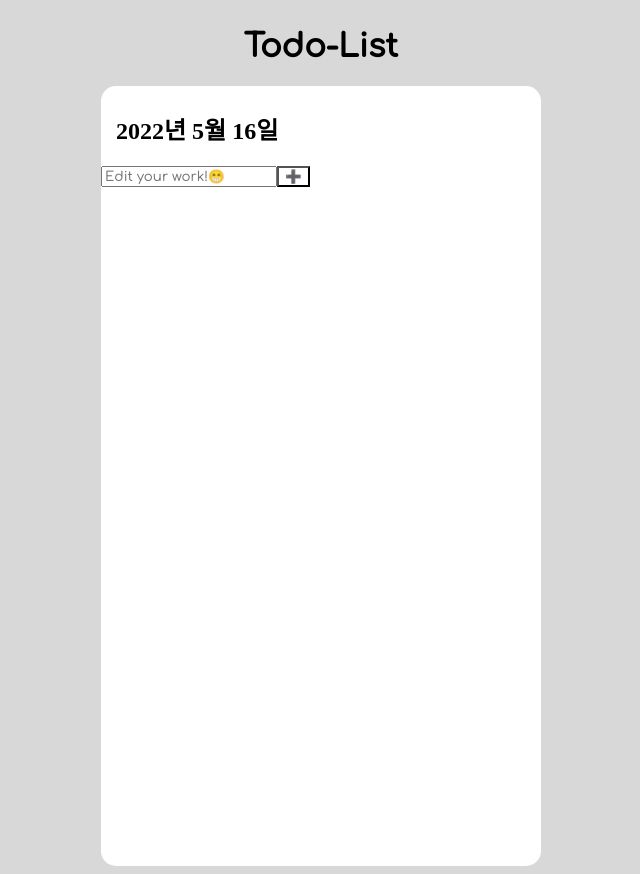
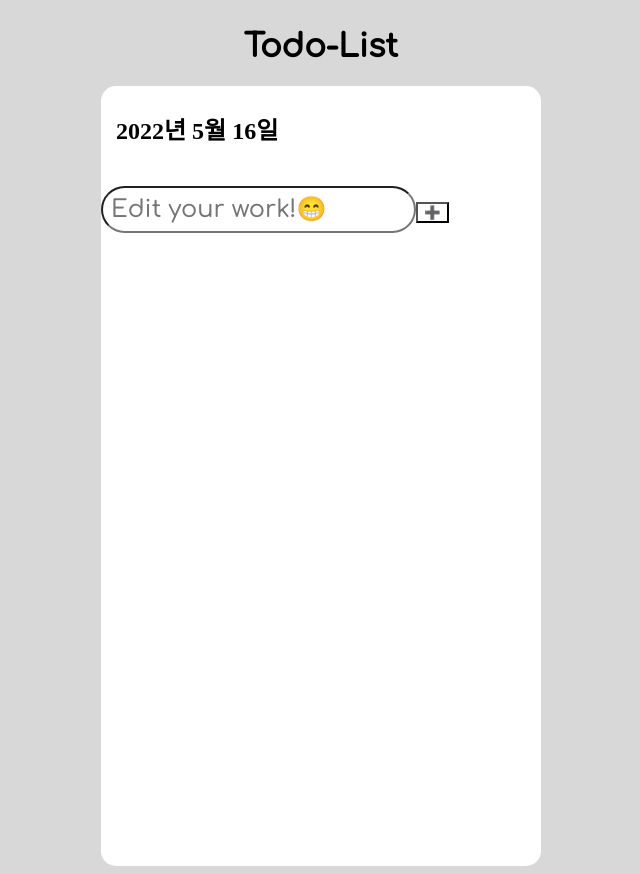
Before and after one commit to kimseonghyoek/DISG, a React app: page / in a window 1280 px wide. Shown: the whole page, without its empty margins (319-959 px from the left). Built offline with nearby package versions, Linux system fonts and the light colour scheme.

Commit message:
update TodoInput styled

```diff
--- a/src/scss/TodoInput.scss
+++ b/src/scss/TodoInput.scss
@@ -1,7 +1,11 @@
 @import 'default.scss';
 
 #todoInput {
+  margin-top: 20px;
   font-family: 'Comfortaa', cursive;
+  font-size: 24px;
+  border-radius: 25px;
+  padding: 8px;
 }
 
 button {
```
